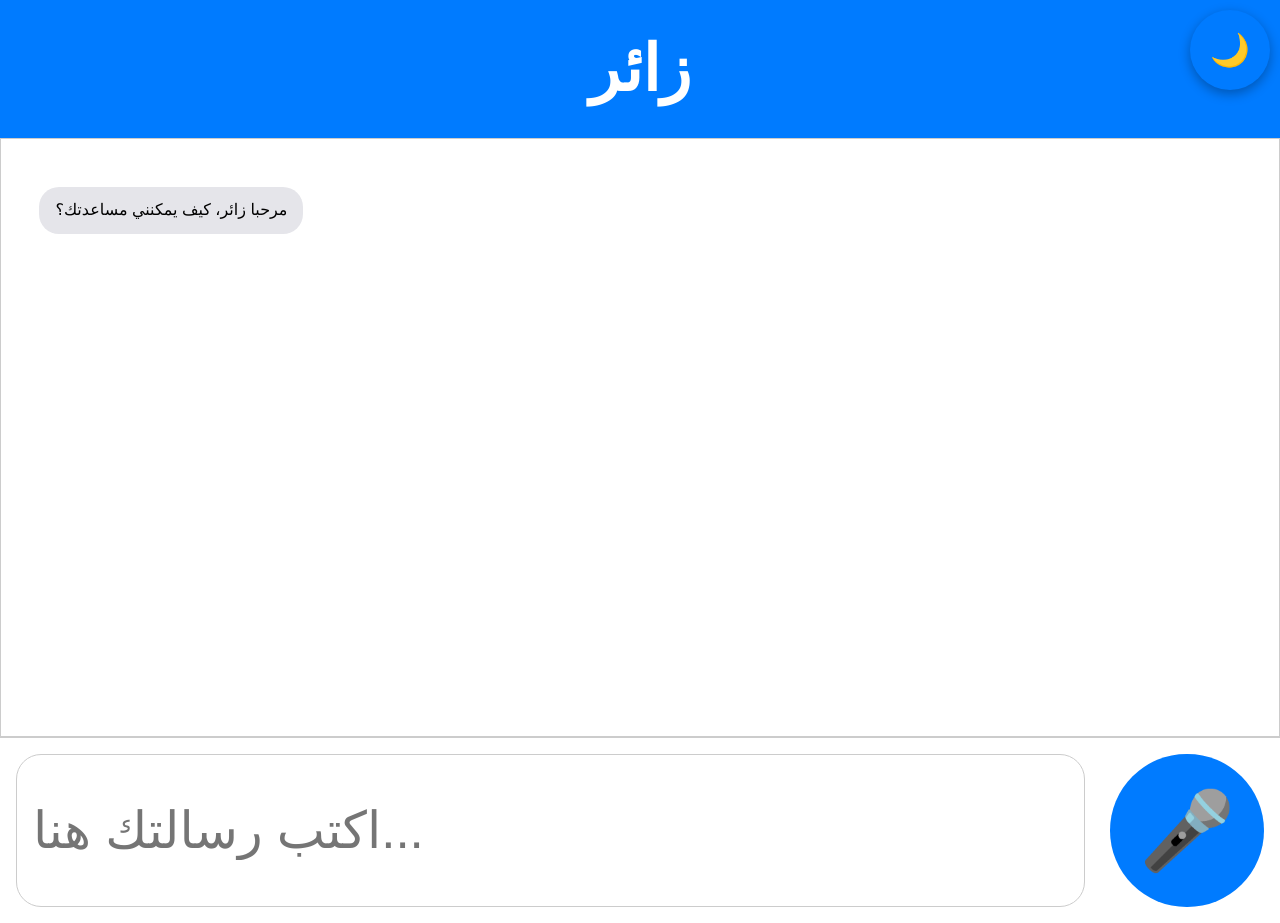
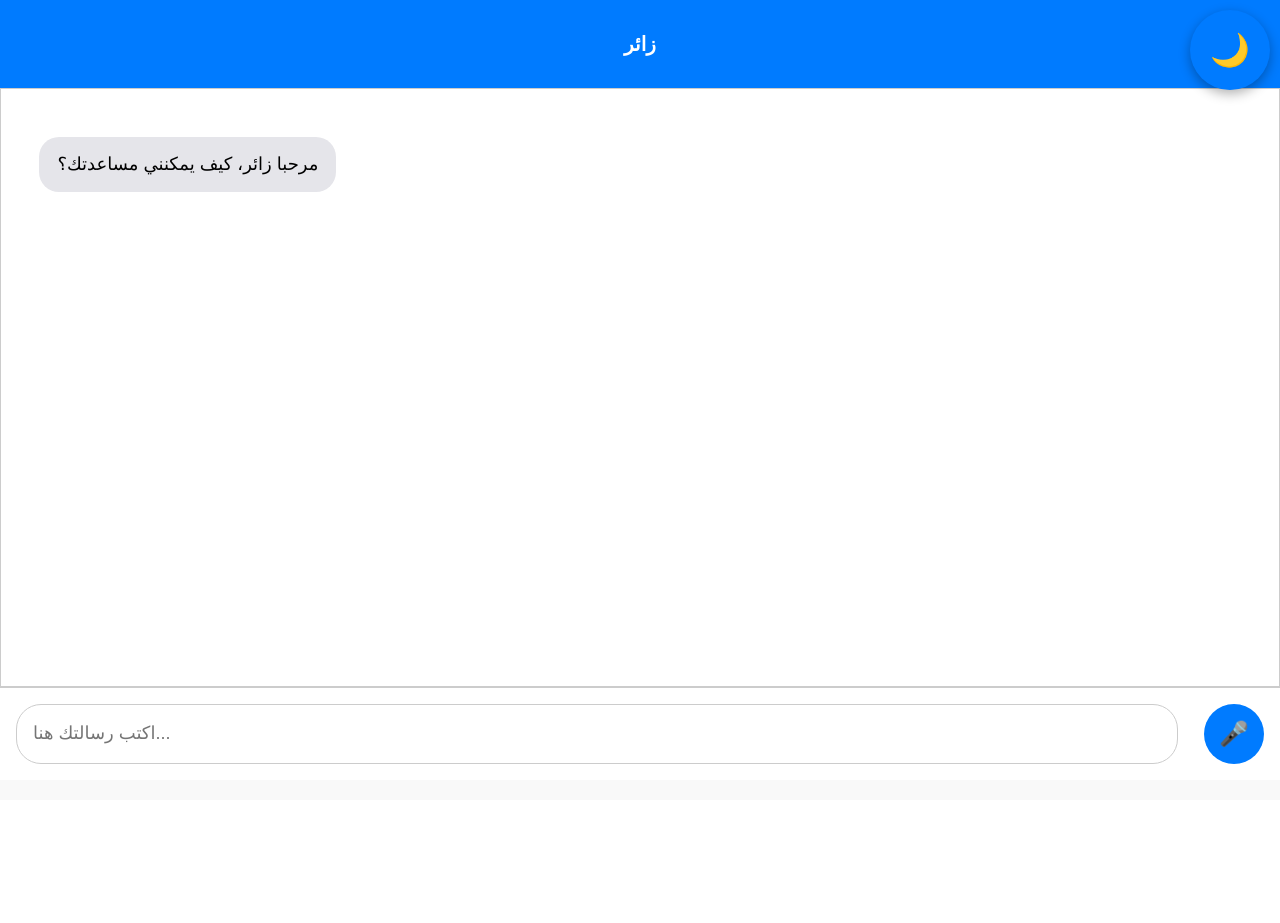
Before and after one commit to Hamoudi4app/Hamoudi-Ai, a Flask app: page /chat in a window 1280 px wide. After the commit the page ends 764 px from the top, so only its background shows below. Run offline with Flask 3, Linux system fonts and the light colour scheme.

Commit message:
Update index.html

```diff
--- a/templates/index.html
+++ b/templates/index.html
@@ -36,7 +36,7 @@
     }
 
     #toggle-theme:active {
-      transform: scale(0.9) rotate(20deg); /* مؤثر عند الضغط */
+      transform: scale(0.9) rotate(20deg);
     }
 
     .dark-mode #toggle-theme {
@@ -50,7 +50,7 @@
       background: #007bff;
       color: #fff;
       text-align: center;
-      font-size: 5vw;
+      font-size: 20px;
     }
 
     #chat-box {
@@ -59,7 +59,6 @@
       border: 1px solid #ccc;
       padding: 3vw;
       background: #fff;
-      font-size: 4vw;
       display: flex;
       flex-direction: column;
     }
@@ -67,28 +66,28 @@
     /* فقاعات الرسائل */
     .message {
       max-width: 75%;
-      padding: 12px 16px;
+      padding: 14px 18px;
       border-radius: 20px;
       margin: 10px 0;
-      font-size: 16px;
-      line-height: 1.4;
+      font-size: 18px;   /* خط كبير وواضح */
+      line-height: 1.5;
       word-wrap: break-word;
     }
 
     .message.ai {
-      background: #e5e5ea; /* رمادي فاتح */
+      background: #e5e5ea;
       color: #000;
       align-self: flex-start;
     }
 
     .message.user {
-      background: #007bff; /* أزرق */
+      background: #007bff;
       color: #fff;
       align-self: flex-end;
     }
 
     .avatar {
-      display: none; /* نخفي الأيقونات لأن الفقاعات تكفي */
+      display: none;
     }
 
     #input-area {
@@ -101,7 +100,7 @@
     #input {
       flex: 1;
       padding: 2vh;
-      font-size: 4vw;
+      font-size: 18px;
       border: 1px solid #ccc;
       border-radius: 25px;
       outline: none;
@@ -109,9 +108,9 @@
 
     #send-btn {
       margin-left: 2vw;
-      width: 12vw;
-      height: 12vw;
-      font-size: 6vw;
+      width: 60px;
+      height: 60px;
+      font-size: 24px;
       border: none;
       background: #007bff;
       color: #fff;
@@ -151,13 +150,23 @@
     }
 
     .dark-mode .message.ai {
-      background: #444; /* رمادي داكن */
+      background: #444;
       color: #fff;
     }
 
     .dark-mode .message.user {
-      background: #0056b3; /* أزرق داكن */
+      background: #0056b3;
       color: #fff;
+    }
+
+    @media (max-width: 600px) {
+      .message {
+        font-size: 20px; /* أكبر على الهاتف */
+        padding: 16px 20px;
+      }
+      #input {
+        font-size: 20px;
+      }
     }
   </style>
 </head>
@@ -281,9 +290,9 @@
       }, 400);
 
       if (document.body.classList.contains("dark-mode")) {
-        toggleBtn.textContent = "☀️"; // أيقونة الشمس للوضع الداكن
+        toggleBtn.textContent = "☀️";
       } else {
-        toggleBtn.textContent = "🌙"; // أيقونة القمر للوضع الفاتح
+        toggleBtn.textContent = "🌙";
       }
     });
 
```
